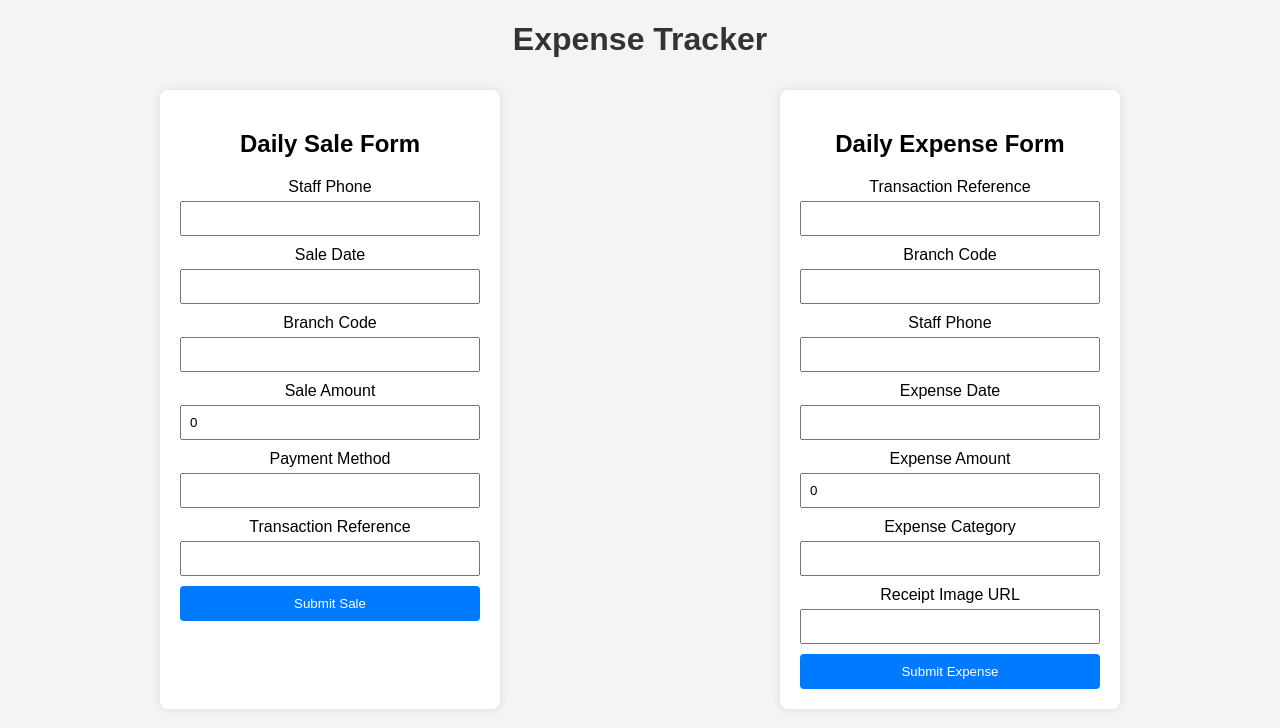
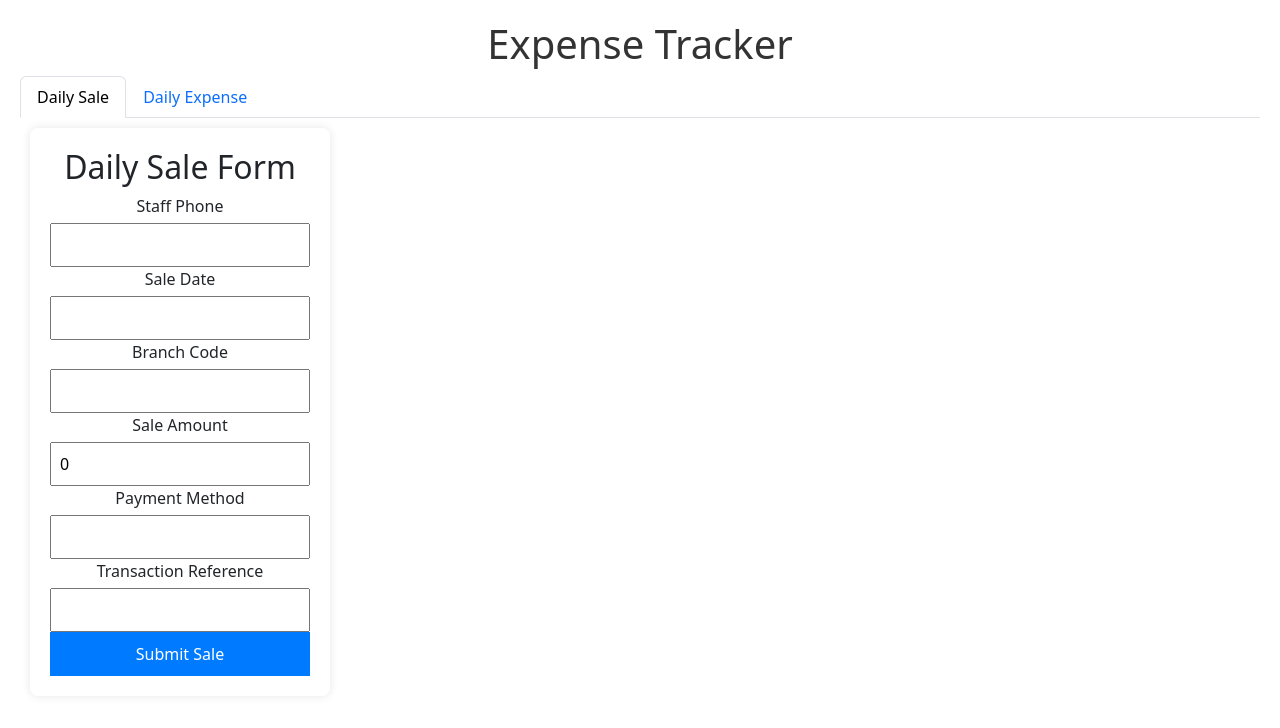
Before and after one commit to acwajega2/siitaPos-client, a React (Create React App) app: page / in a window 1280 px wide. Shown: the top 728 px of the page. Built offline with nearby package versions, Linux system fonts and the light colour scheme.

Commit message:
Update 4 files

```diff
--- a/package.json
+++ b/package.json
@@ -11,7 +11,9 @@
     "loader-utils": "3.2.1",
     "react": "18.2.0",
     "react-dom": "18.2.0",
-    "react-scripts": "5.0.1"
+    "react-scripts": "5.0.1",
+    "react-bootstrap": "^2.0.0",
+    "bootstrap": "^5.3.0"
   },
   "devDependencies": {
     "@babel/runtime": "7.13.8",
--- a/src/App.js
+++ b/src/App.js
@@ -2,16 +2,21 @@ import "./styles.css";
 import SaleForm from "./components/SalesForm";
 import ExpenseForm from "./components/ExpenseForm";
 import { ContextProvider } from "./context/Context";
-
+import { Tab, Tabs } from "react-bootstrap";
+import "bootstrap/dist/css/bootstrap.min.css";
 export default function App() {
   return (
     <ContextProvider>
       <div className="App">
         <h1 className="app-title">Expense Tracker</h1>
-        <div className="form-container">
-          <SaleForm />
-          <ExpenseForm />
-        </div>
+        <Tabs defaultActiveKey="sale" id="expense-tracker-tabs">
+          <Tab eventKey="sale" title="Daily Sale">
+            <SaleForm />
+          </Tab>
+          <Tab eventKey="expense" title="Daily Expense">
+            <ExpenseForm />
+          </Tab>
+        </Tabs>
       </div>
     </ContextProvider>
   );
```
Also changed, not shown: 2 other files (tests, documents, lock files or other folders).
